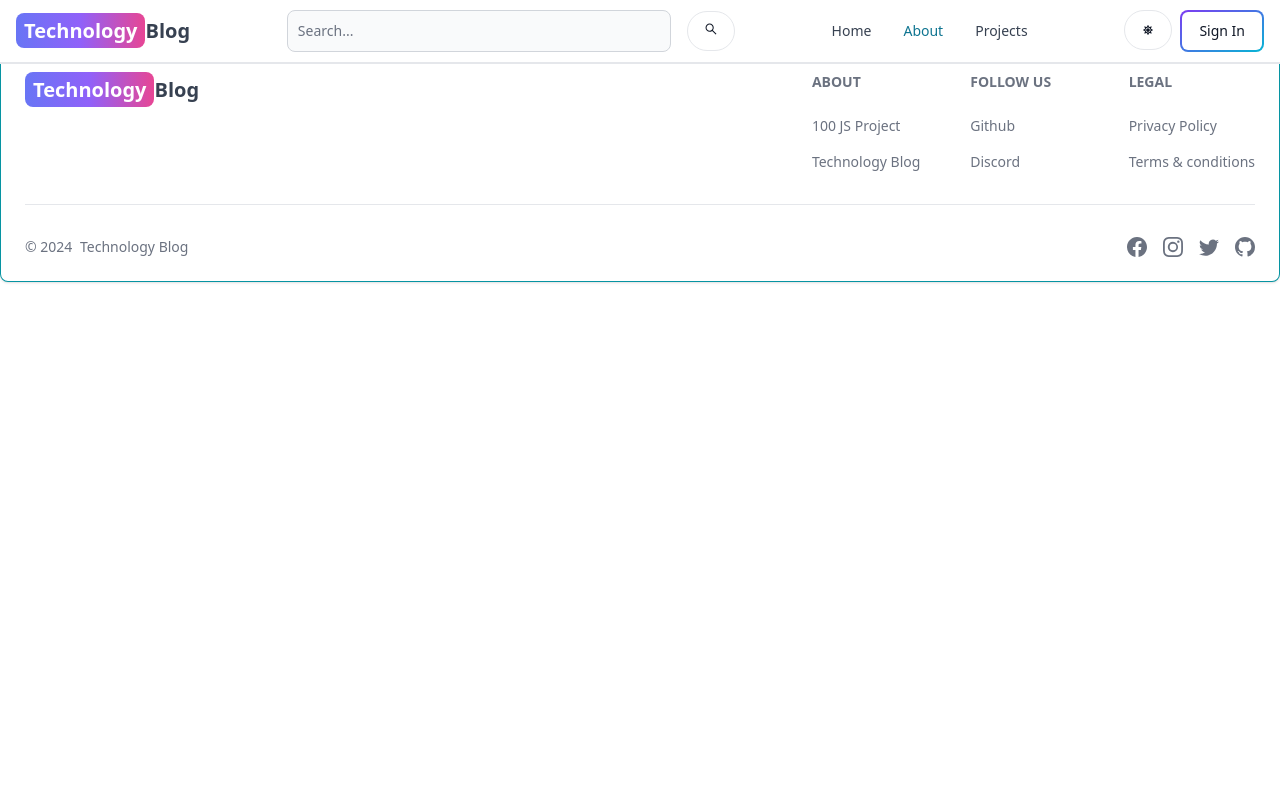
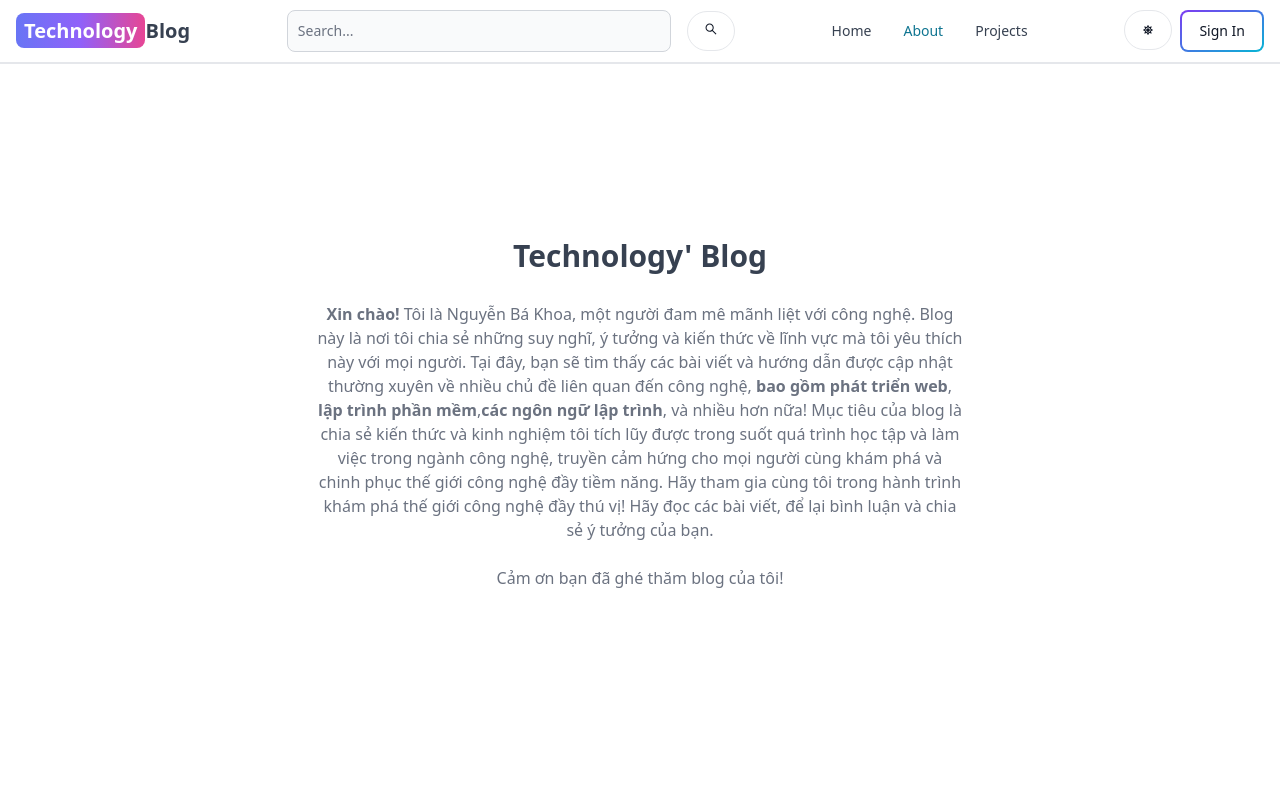
Before and after one commit to Nguyenbakhoa-sacly/tech-blog, a React (Vite) app in the folder client/: page /about in a window 1280 px wide. Shown: the top 798 px of the page. Built offline with nearby package versions, Linux system fonts and the light colour scheme.

Commit message:
UI: complete the About page

```diff
--- a/client/src/pages/About.jsx
+++ b/client/src/pages/About.jsx
@@ -2,8 +2,23 @@ import React from 'react'
 
 const About = () => {
   return (
-    <div>
-      about
+    <div className='min-h-screen flex items-center justify-center'>
+      <div className='max-w-2xl mx-auto p-3 text-center'>
+        <div>
+          <h1 className='text-3xl font font-semibold text-center my-7'>
+            Technology' Blog
+          </h1>
+          <div className='text-md text-gray-500 flex flex-col gap-6'>
+            <p>
+              <strong>Xin chào! </strong> Tôi là Nguyễn Bá Khoa, một người đam mê mãnh liệt với công nghệ. Blog này là nơi tôi chia sẻ những suy nghĩ, ý tưởng và kiến thức về lĩnh vực mà tôi yêu thích này với mọi người.
+              Tại đây, bạn sẽ tìm thấy các bài viết và hướng dẫn được cập nhật thường xuyên về nhiều chủ đề liên quan đến công nghệ, <strong>bao gồm phát triển web</strong>, <strong>lập trình phần mềm</strong>,<strong>các ngôn ngữ lập trình</strong>, và nhiều hơn nữa!
+              Mục tiêu của blog là chia sẻ kiến thức và kinh nghiệm tôi tích lũy được trong suốt quá trình học tập và làm việc trong ngành công nghệ, truyền cảm hứng cho mọi người cùng khám phá và chinh phục thế giới công nghệ đầy tiềm năng.
+              Hãy tham gia cùng tôi trong hành trình khám phá thế giới công nghệ đầy thú vị! Hãy đọc các bài viết, để lại bình luận và chia sẻ ý tưởng của bạn.
+            </p>
+            <p> Cảm ơn bạn đã ghé thăm blog của tôi!</p>
+          </div>
+        </div>
+      </div>
     </div>
   )
 }
```
